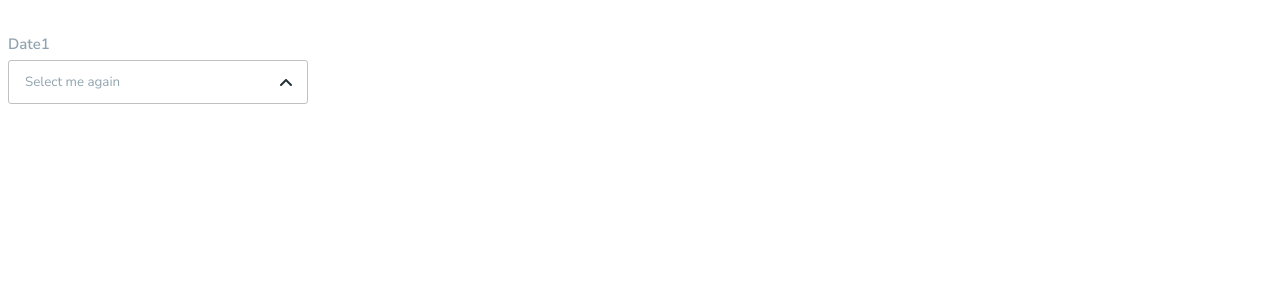
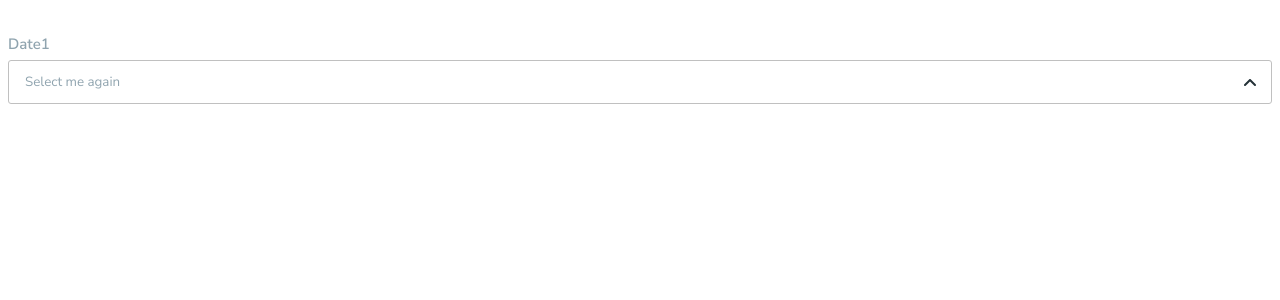
Before and after one commit to turbocharged3329/picker-test, a Vue app: page / in a window 1280 px wide. Shown: the top 300 px of the page. Built offline with nearby package versions, Linux system fonts and the light colour scheme.

Commit message:
add width 100% to select

```diff
--- a/src/components/CustomSelect.vue
+++ b/src/components/CustomSelect.vue
@@ -403,14 +403,15 @@ button {
   &__input {
     cursor: pointer;
     min-width: 300px;
+    width: 100%;
     height: 44px;
     box-sizing: border-box;
     border-radius: 3px;
     border: 1px solid silver;
     padding: 0px 50px 0 16px;
-    @media (max-width: 768px) {
-      width: 100% !important;
-    }
+    // @media (max-width: 768px) {
+    //   width: 100% !important;
+    // }
     &.active {
       border: 0.7px solid #ff9a4d;
       outline: none;
@@ -423,12 +424,12 @@ button {
     }
     &-wrapper {
       display: block;
-      width: fit-content;
+      width: 100%;
       height: fit-content;
       position: relative;
-      @media (max-width: 768px) {
-        width: 100% !important;
-      }
+      // @media (max-width: 768px) {
+      //   width: 100% !important;
+      // }
       &.date {
         position: relative;
         & .select__input {
@@ -573,11 +574,12 @@ button {
     justify-content: center;
     align-items: center;
     min-width: 300px;
-    width: fit-content;
-    @media (max-width: 768px) {
-      max-width: 100%;
-      width: 100% !important;
-    }
+    width: 100%;
+    max-width: 100%;
+    // @media (max-width: 768px) {
+    //   max-width: 100%;
+    //   width: 100% !important;
+    // }
     &.small {
       height: fit-content;
     }
@@ -610,12 +612,13 @@ button {
     justify-content: center;
     align-items: center;
     min-width: 300px;
-    width: fit-content;
+    width: 100%;
+    max-width: 100%;
     height: fit-content;
-    @media (max-width: 768px) {
-      max-width: 100%;
-      width: 100% !important;
-    }
+    // @media (max-width: 768px) {
+    //   max-width: 100%;
+    //   width: 100% !important;
+    // }
     &-item {
       @extend .select-item;
       padding-right: 16px;
```
